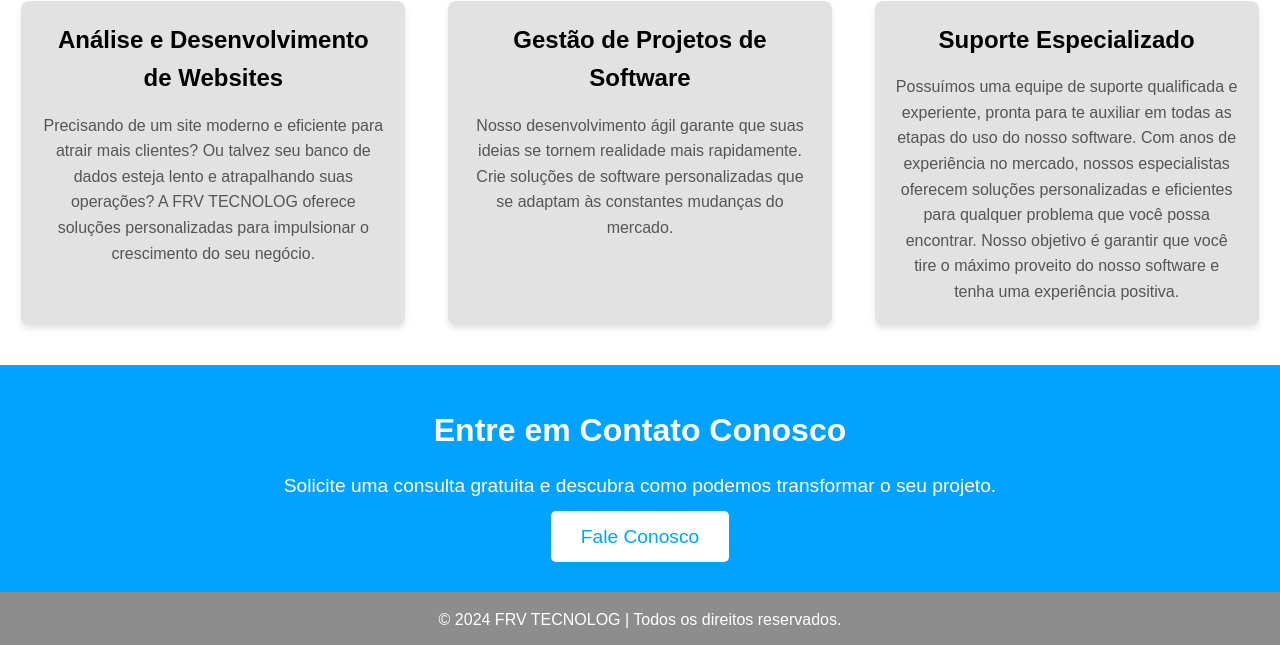
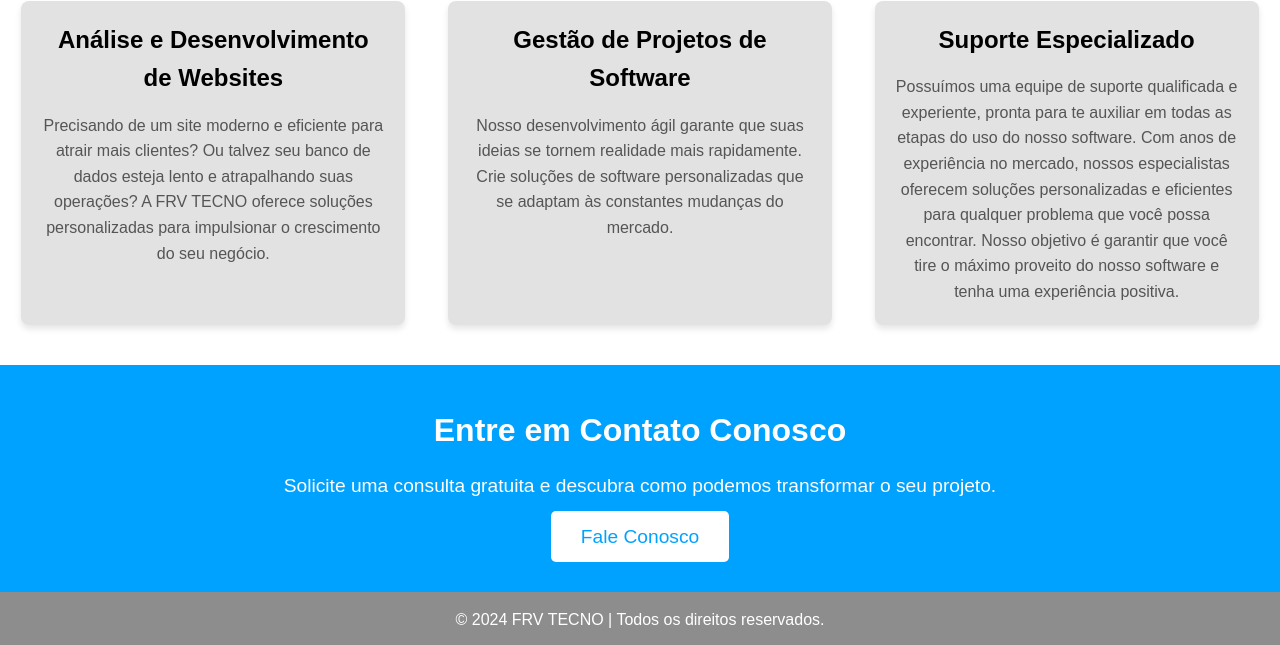
Before and after one commit to FRVrepositorio/projeto1, a plain HTML site: page index.html in a window 1280 px wide. Shown: the part 285-930 px from the top of the page. Drawn offline with nearby package versions, Linux system fonts and the light colour scheme.

Commit message:
Update index.html

```diff
--- a/index.html
+++ b/index.html
@@ -35,7 +35,7 @@
           <div class="service-list">
            <div class="service-item">
                     <h3>Análise e Desenvolvimento de Websites</h3>
-                    <p class="text-item">Precisando de um site moderno e eficiente para atrair mais clientes? Ou talvez seu banco de dados esteja lento e atrapalhando suas operações? A FRV TECNOLOG oferece soluções personalizadas para impulsionar o crescimento do seu negócio.</p>
+                    <p class="text-item">Precisando de um site moderno e eficiente para atrair mais clientes? Ou talvez seu banco de dados esteja lento e atrapalhando suas operações? A FRV TECNO oferece soluções personalizadas para impulsionar o crescimento do seu negócio.</p>
                 </div>
                 <div class="service-item">
                 <h3>Gestão de Projetos de Software</h3>
@@ -60,7 +60,7 @@
 
     <footer class="footer">
 
-            <p>&copy; 2024 FRV TECNOLOG | Todos os direitos reservados.</p>
+            <p>&copy; 2024 FRV TECNO | Todos os direitos reservados.</p>
 
     </footer>
 
```
